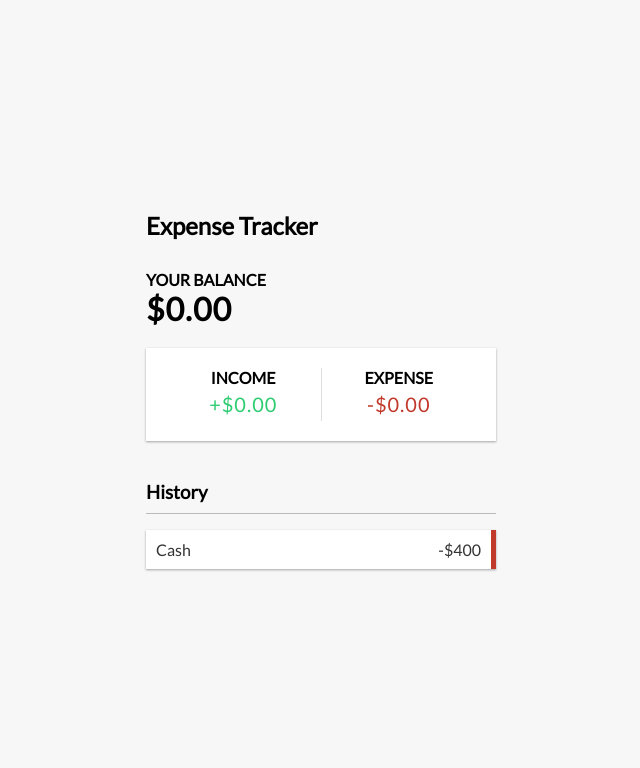
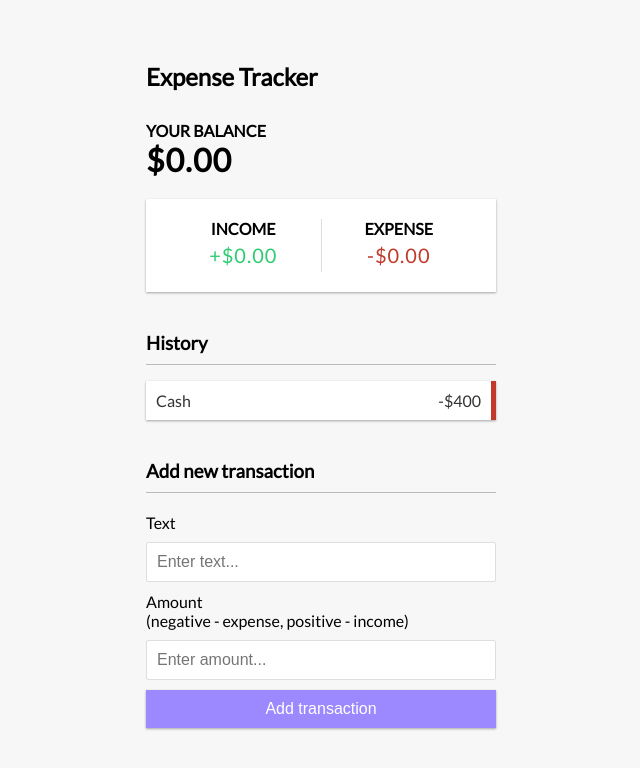
Before and after one commit to wamontgomery0068/Mini_Projects, a React (Create React App) app in the folder expense_tracker/: page / in a window 1280 px wide. Shown: the top 768 px of the page, without its empty margins (319-959 px from the left). Built offline with nearby package versions, Linux system fonts and the light colour scheme.

Commit message:
Imported AddTransaction Component

```diff
--- a/expense_tracker/src/App.js
+++ b/expense_tracker/src/App.js
@@ -5,6 +5,7 @@ import { Header } from './components/Header';
 import { Balance } from './components/Balance';
 import { IncomeExpenses } from './components/IncomeExpenses';
 import { TransactionList } from './components/TransactionList';
+import { AddTransaction } from './components/AddTransaction';
 
 import './App.css';
 
@@ -25,6 +26,8 @@ function App() {
 
         <TransactionList />
 
+        <AddTransaction />
+
       </div>
 
     </div>
```
